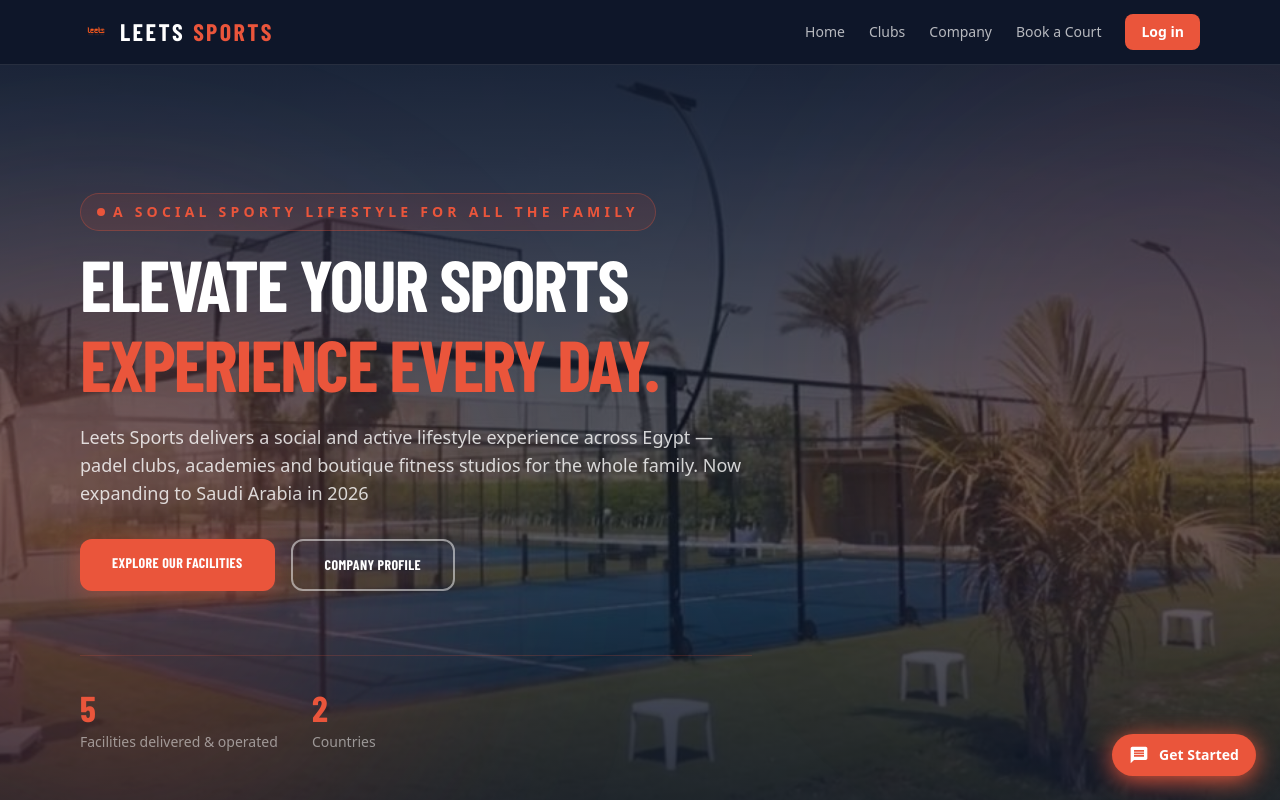
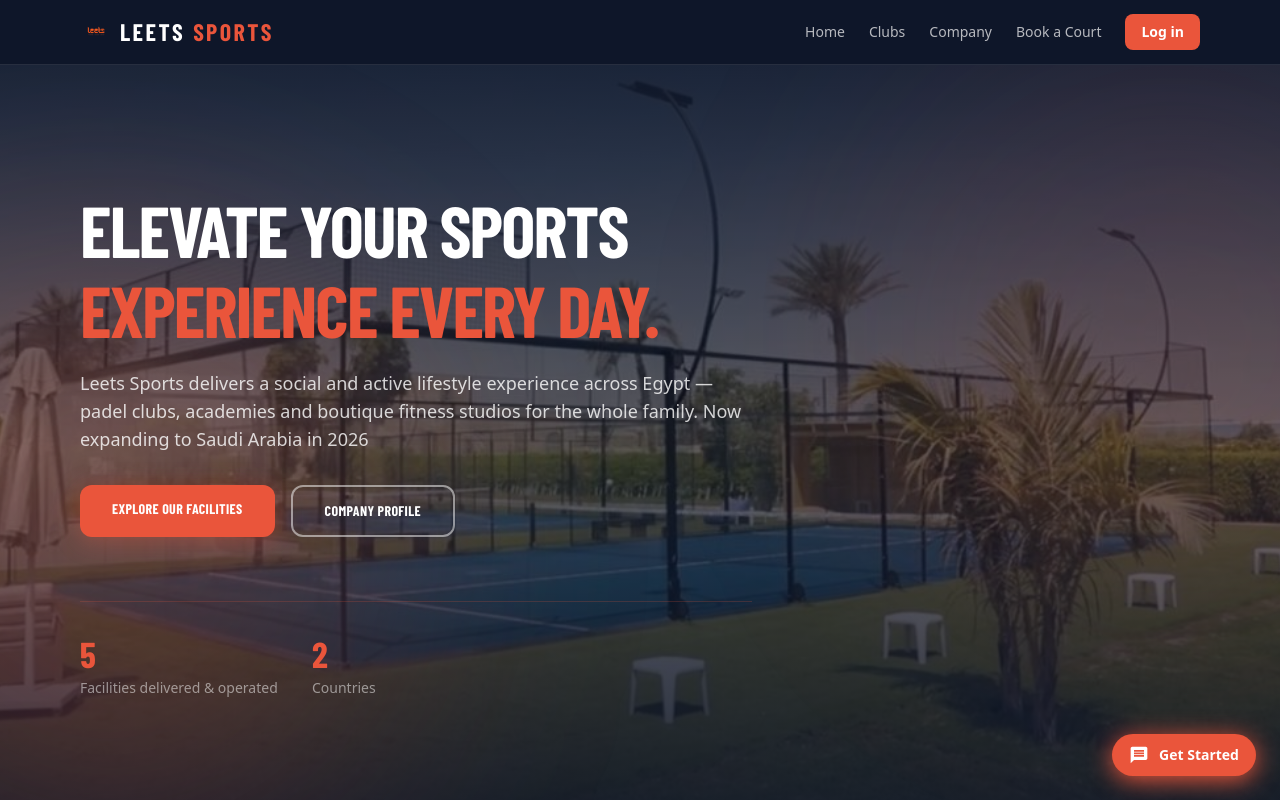
Before and after one commit to seifalaa92-coder/leets-crm, a Next.js app: page / in a window 1280 px wide. Shown: the top 800 px of the page. Built offline with nearby package versions, Linux system fonts and the light colour scheme; a web font is replaced by a local one.

Commit message:
remove tagline badge from homepage

```diff
--- a/src/app/page.tsx
+++ b/src/app/page.tsx
@@ -31,12 +31,7 @@
           <div className="absolute bottom-1/4 right-[-12rem] h-[600px] w-[600px] rounded-full bg-[#EA553B]/10 blur-[120px]" />
         </div>
         <div className="relative mx-auto max-w-6xl px-4 py-24 md:py-32">
-          <div className="mb-4 inline-flex items-center gap-2 rounded-full border border-[#EA553B]/30 bg-[#EA553B]/10 px-4 py-2">
-            <span className="h-2 w-2 rounded-full bg-[#EA553B]" />
-            <span className="text-sm font-semibold uppercase tracking-[0.3em] text-[#EA553B]">
-              {COMPANY.tagline}
-            </span>
-          </div>
+
           <h1 className="font-[family-name:var(--font-display,'Barlow_Condensed')] text-5xl font-bold uppercase leading-[0.9] tracking-tight md:text-7xl">
             {COMPANY.heroLine1}
             <br />
```
